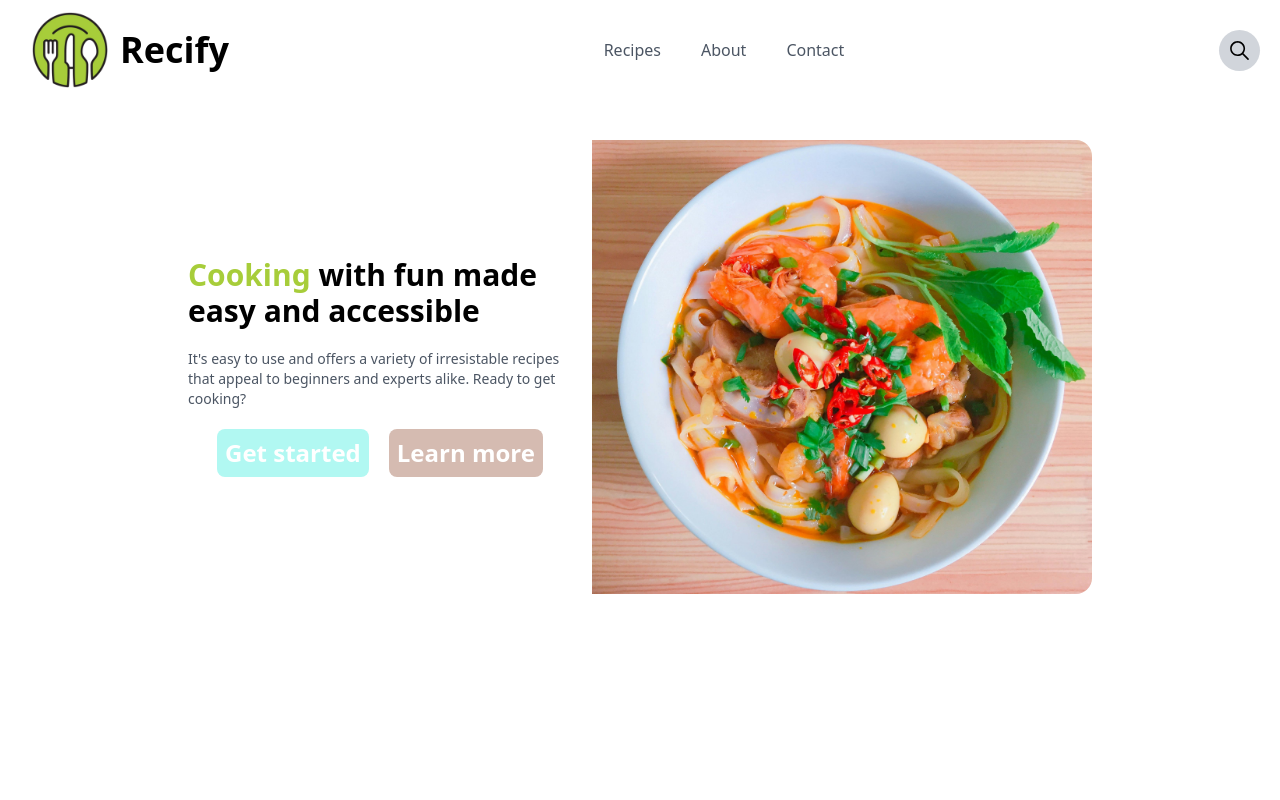
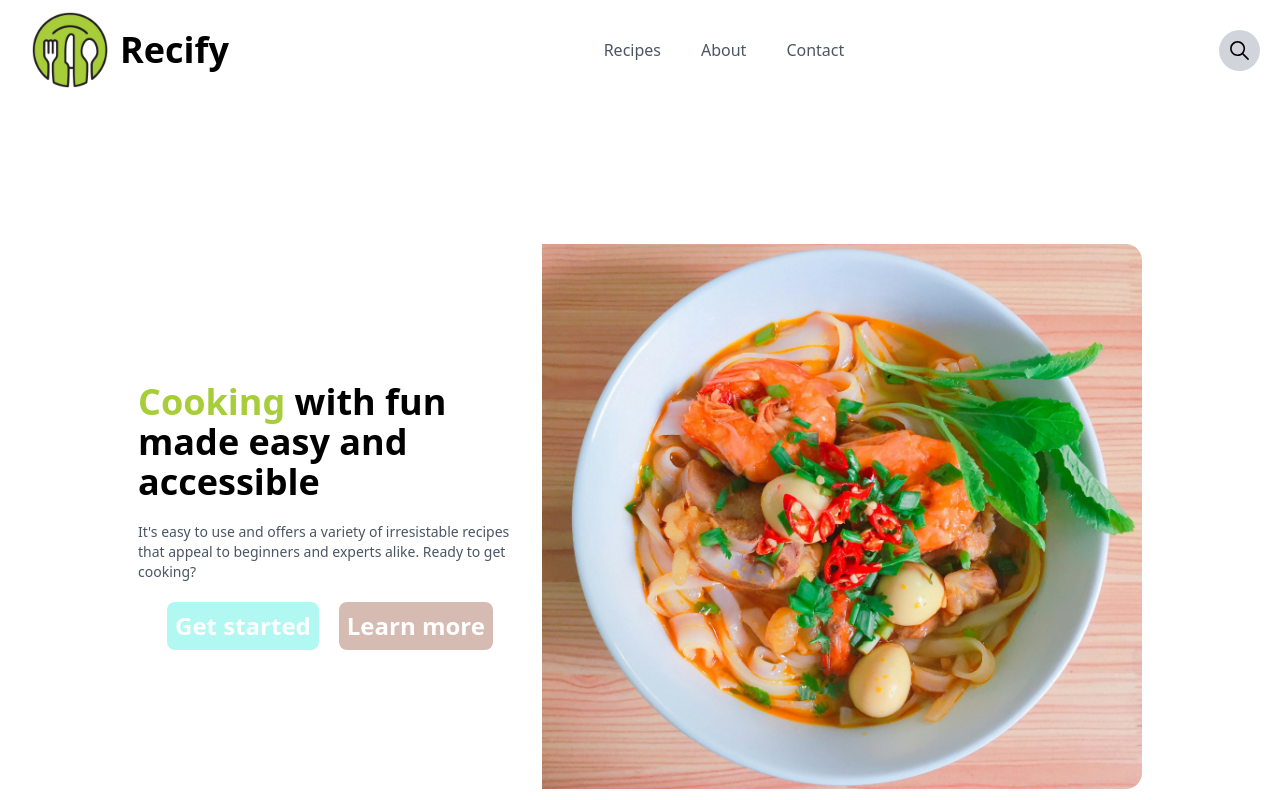
Before and after one commit to Luiz166/foodrecipe-next, a Next.js app: page / in a window 1280 px wide. Built offline with nearby package versions, Linux system fonts and the light colour scheme.

Commit message:
add container class, add links to recipes page

```diff
--- a/app/page.js
+++ b/app/page.js
@@ -3,7 +3,7 @@ import { IoIosSearch } from "react-icons/io"
 
 export default function Home() {
   return (
-    <div>
+    <div className="2xl:container mx-auto">
       <nav className="flex items-center justify-between px-5">
         <div className="flex items-center">
           <Image
@@ -15,7 +15,7 @@ export default function Home() {
           <span className="font-bold text-4xl">Recify</span>
         </div>
         <div className="flex space-x-10">
-          <a className="text-gray-600" href="#">Recipes</a>
+          <a className="text-gray-600" href="/recipes">Recipes</a>
           <a className="text-gray-600" href="#">About</a>
           <a className="text-gray-600" href="#">Contact</a>
         </div>
@@ -25,9 +25,9 @@ export default function Home() {
           </button>
         </div>
       </nav>
-      <main className="mt-10 flex items-center justify-center space-x-5">
+      <main className="mt-36 flex items-center justify-center space-x-5">
         <div className="flex flex-col items-center justify-center w-96 space-y-5">
-          <span className="text-[#a7cd3a] font-bold text-3xl">
+          <span className="text-[#a7cd3a] font-bold text-4xl">
             Cooking
             <span className="text-black"> with fun made easy and accessible</span>
           </span>
@@ -36,8 +36,8 @@ export default function Home() {
             appeal to beginners and experts alike. Ready to get cooking?
           </span>
           <div className="flex space-x-5">
-            <button type="button"
-            className="bg-[#b1f8f2] text-white rounded-lg p-2 font-bold text-2xl">Get started</button>
+            <a href="/recipes"
+            className="bg-[#b1f8f2] text-white rounded-lg p-2 font-bold text-2xl">Get started</a>
             <button type="button"
             className="bg-[#d5bbb1] text-white rounded-lg p-2 font-bold text-2xl">Learn more</button>
           </div>
@@ -45,8 +45,8 @@ export default function Home() {
         <div className="overflow-hidden rounded-r-2xl">
           <Image
             src="/food-pexelsimg.jpg"
-            width={500}
-            height={500}
+            width={600}
+            height={600}
             alt="food-pic"
           />
         </div>
```
